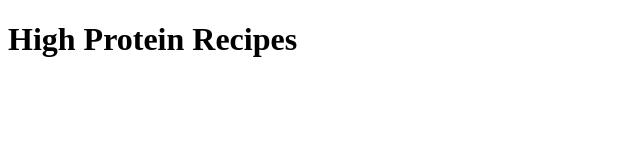
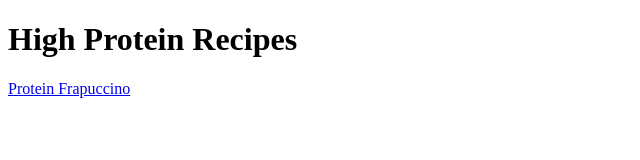
Before and after one commit to athenacats/high-protein-recipes, a plain HTML site: page index.html in a window 1280 px wide. Shown: the whole page, without its empty margins (0-640 px from the left). Drawn offline with Linux system fonts and the light colour scheme.

Commit message:
Add link to recipes/protein-frapuccino.html

```diff
--- a/index.html
+++ b/index.html
@@ -7,5 +7,7 @@
 <body>
     <h1>High Protein Recipes</h1>
 
+    <a href="recipes/protein-frapuccino.html">Protein Frapuccino</a>
+
 </body>
 </html>
```
